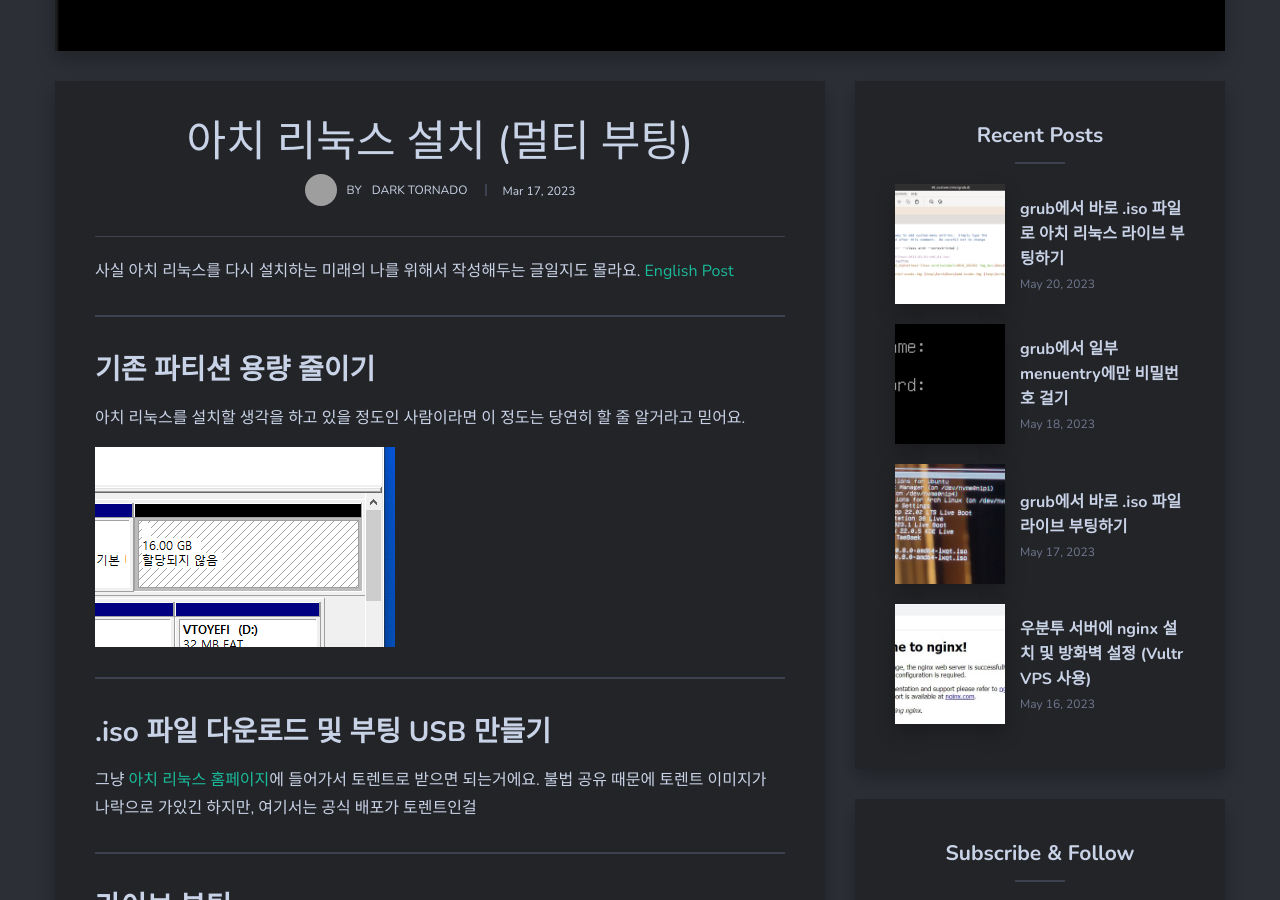
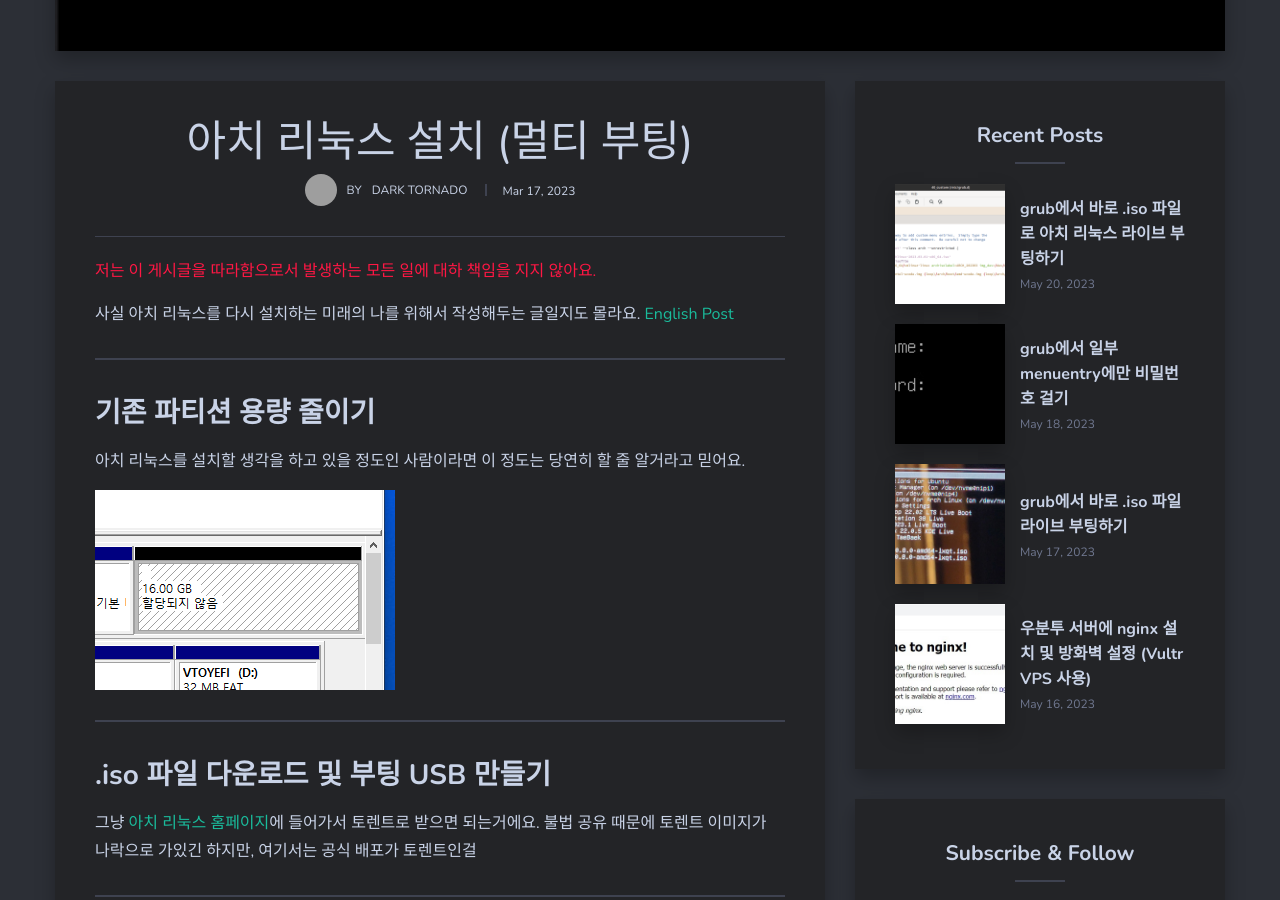
Before and after one commit to DarkTornado/blog, a Jekyll site: the page built from _posts/2023-03-17-arch-multi-boot.md, in a window 1280 px wide and 900 px high, scrolled down 359 px. Built offline with Jekyll 4.4.1, drawn with Linux system fonts in a browser that asks for light colours; nearby versions of some CDN libraries; grey boxes are pictures that could not be loaded.

Commit message:
경고문 추가

```diff
--- a/_posts/2023-03-17-arch-multi-boot.md
+++ b/_posts/2023-03-17-arch-multi-boot.md
@@ -6,6 +6,8 @@
 image: arch-multi-boot.png
 description: "멀티 부팅으로 아치 리눅스 설치하기 + 시나몬"
 ---
+
+<span style="color:#FF1744">저는 이 게시글을 따라함으로서 발생하는 모든 일에 대하 책임을 지지 않아요.</span>
 
 사실 아치 리눅스를 다시 설치하는 미래의 나를 위해서 작성해두는 글일지도 몰라요.
 [English Post](https://darktornado.github.io/archlinux-multiboot/)
```
